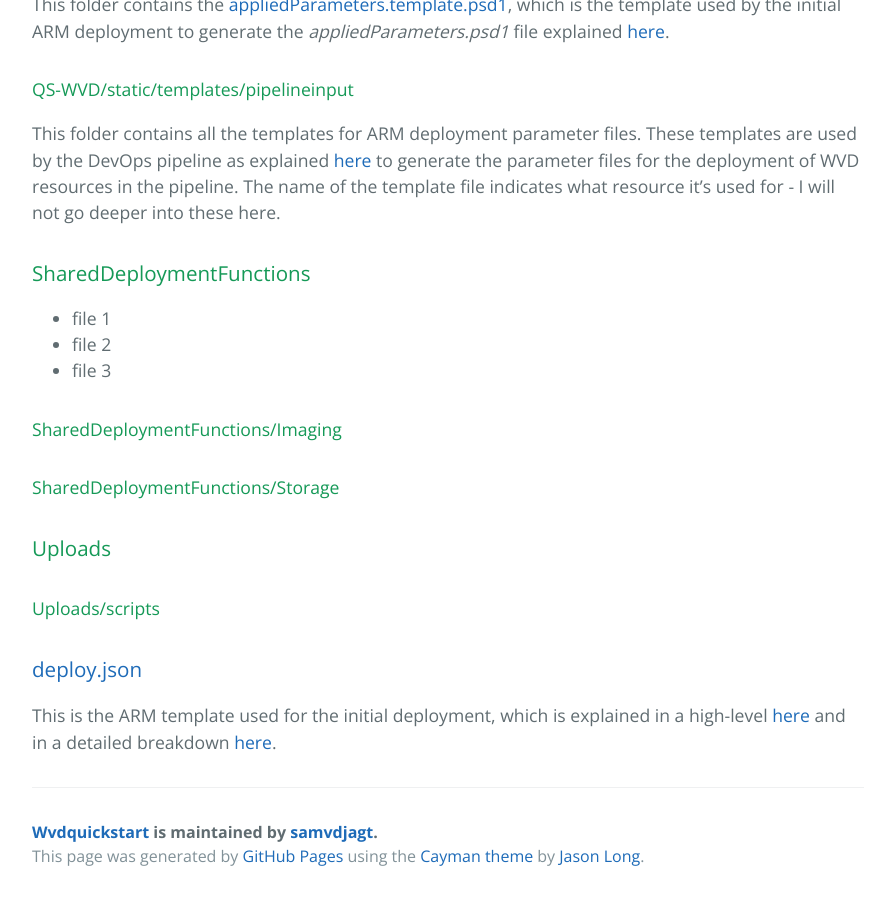
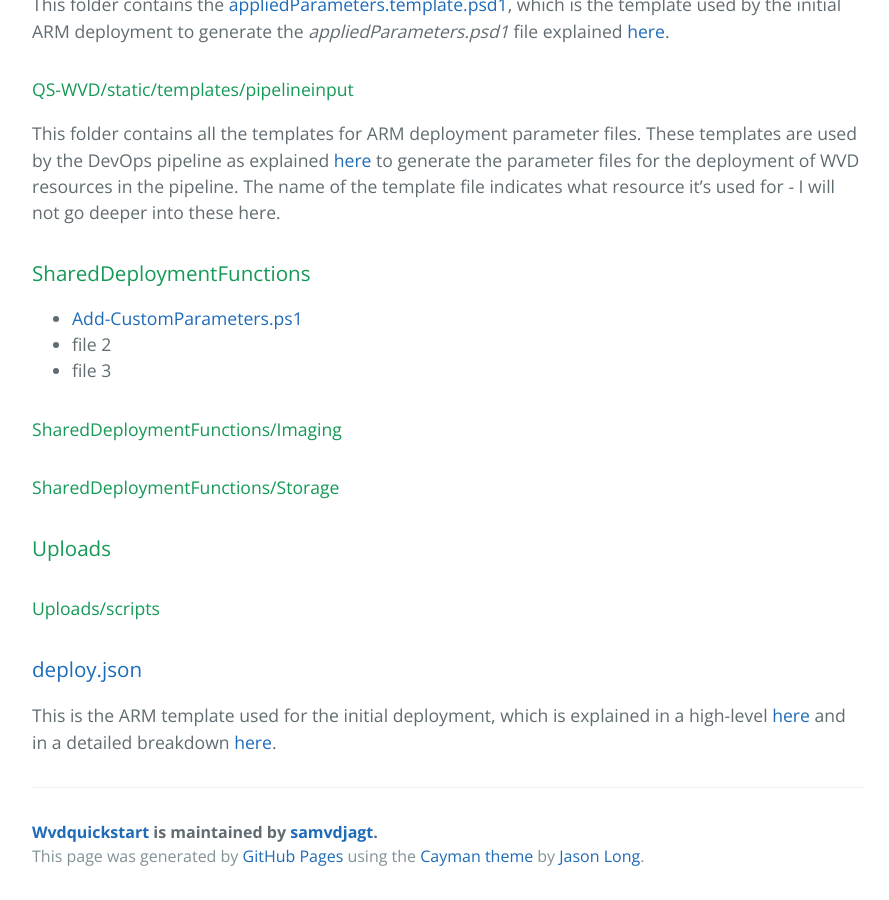
Before and after one commit to samvdjagt/wvdquickstart, a Jekyll site: the page built from repo.md, in a window 1280 px wide and 900 px high, scrolled down 3212 px. Shown: the whole window, without its empty margins (192-1081 px from the left). Built offline with Jekyll 4.4.1, drawn with Linux system fonts in a browser that asks for light colours.

Commit message:
Update repo.md

```diff
--- a/repo.md
+++ b/repo.md
@@ -75,7 +75,7 @@ This folder contains the <a href="https://github.com/samvdjagt/wvdquickstart/tre
 This folder contains all the templates for ARM deployment parameter files. These templates are used by the DevOps pipeline as explained <a href="devops" target="_blank">here</a> to generate the parameter files for the deployment of WVD resources in the pipeline. The name of the template file indicates what resource it's used for - I will not go deeper into these here.
 
 ### SharedDeploymentFunctions
-* file 1
+* <a href="https://github.com/samvdjagt/wvdquickstart/tree/master/SharedDeploymentFunctions/add-customparameters.ps1" target="_blank">Add-CustomParameters.ps1</a>
 * file 2
 * file 3
 
```
